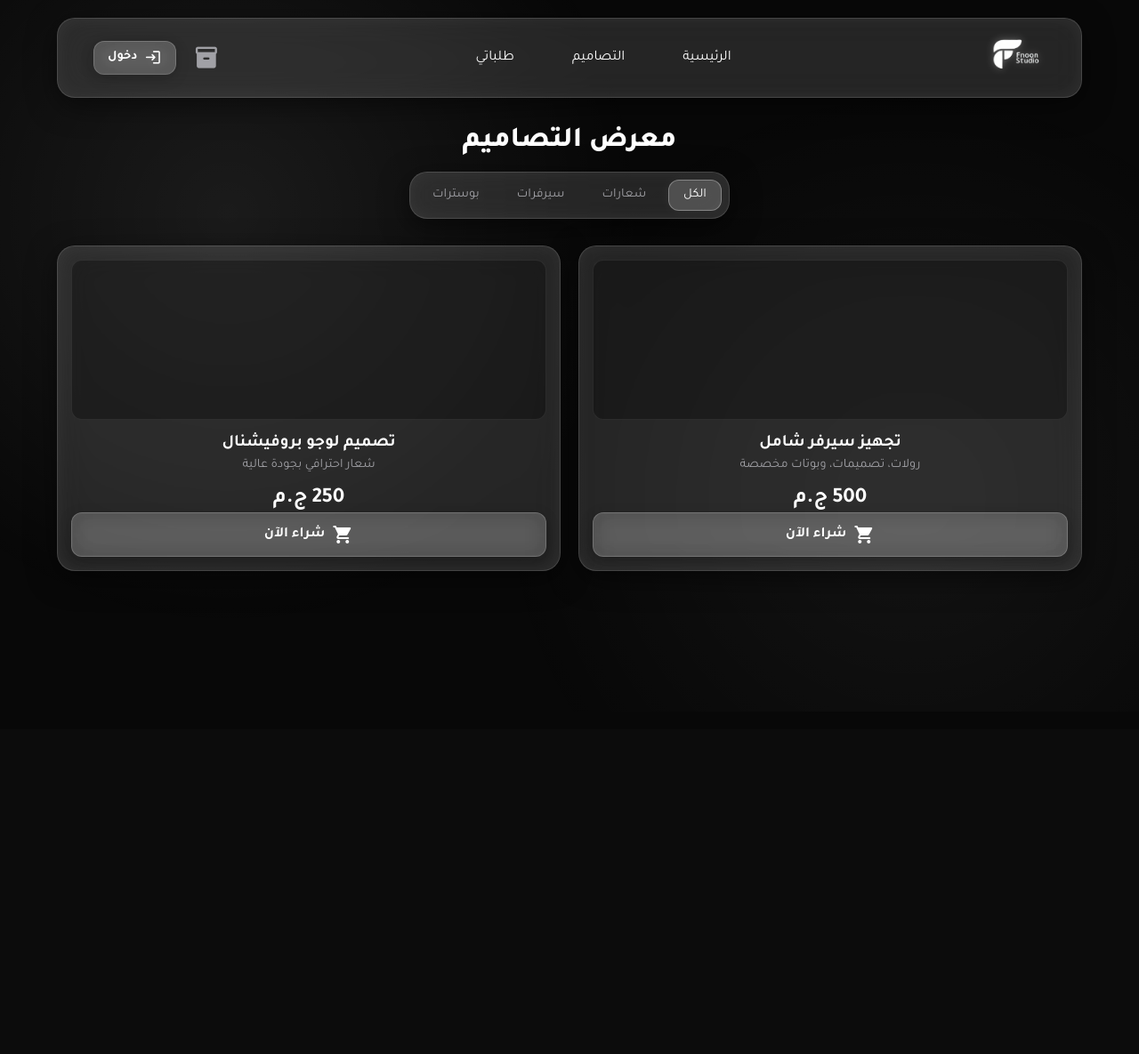
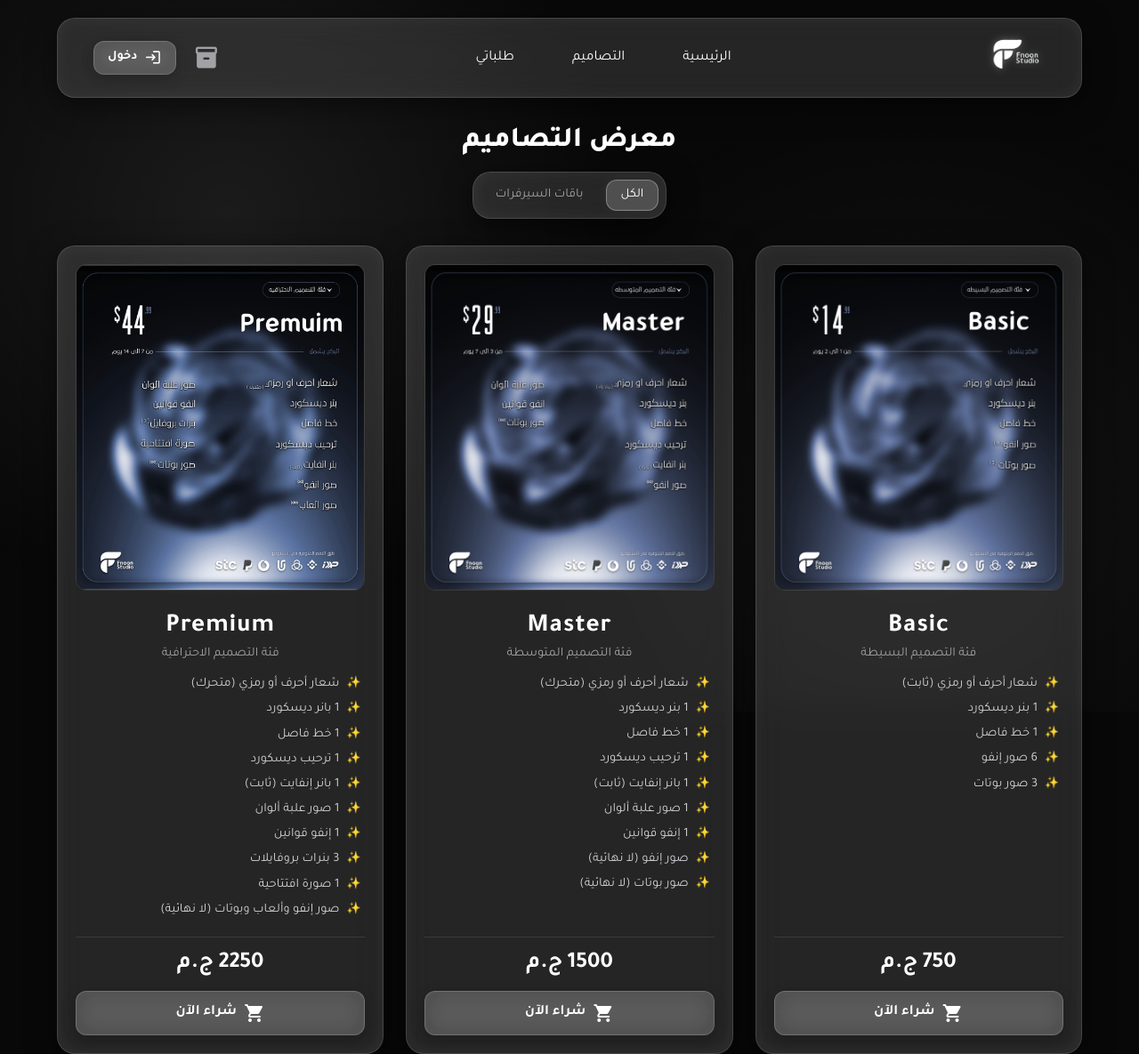
Before and after one commit to jotube20/Fnoon, a Flask app: page / in a window 1280 px wide. Shown: the whole page at 89% size. Before the commit the page ends 642 px from the top, so only its background shows below. Run offline with Flask 3, Linux system fonts and the light colour scheme.

Commit message:
Update index.html

```diff
--- a/templates/index.html
+++ b/templates/index.html
@@ -61,9 +61,16 @@
         .filter-btn { padding: 8px 16px; border-radius: 12px; border: 1px solid transparent; color: #a1a1a6; background: transparent; cursor: pointer; transition: 0.3s; font-size: 0.9rem;}
         .filter-btn.active { background: rgba(255,255,255,0.2); color: #fff; border: 1px solid rgba(255,255,255,0.3); box-shadow: 0 0 15px rgba(255,255,255,0.05); }
 
-        .gallery { display: grid; grid-template-columns: repeat(auto-fit, minmax(280px, 1fr)); gap: 20px; padding: 0 15px 30px; }
-        .design-card { padding: 15px; text-align: center; }
-        .design-img { width: 100%; height: 180px; border-radius: 12px; background: rgba(0,0,0,0.3); border: 1px solid rgba(255,255,255,0.08); margin-bottom: 15px; }
+        .gallery { display: grid; grid-template-columns: repeat(auto-fit, minmax(300px, 1fr)); gap: 25px; padding: 0 15px 40px; }
+        .design-card { padding: 20px; text-align: center; display: flex; flex-direction: column; justify-content: space-between;}
+
+        /* تظبيط مقاسات الصور عشان متمطش */
+        .pkg-img { width: 100%; height: auto; border-radius: 12px; margin-bottom: 15px; border: 1px solid rgba(255,255,255,0.1); object-fit: contain; }
+
+        /* قائمة مميزات الباقات */
+        .pkg-features { list-style: none; text-align: right; margin-bottom: 20px; padding: 0 5px; }
+        .pkg-features li { color: #d1d1d6; font-size: 0.9rem; margin-bottom: 8px; display: flex; align-items: flex-start; gap: 8px; line-height: 1.4;}
+        .pkg-features li::before { content: '✨'; font-size: 0.8rem; margin-top: 2px;}
 
         .modal { display: none; position: fixed; inset: 0; background: rgba(0,0,0,0.7); backdrop-filter: blur(8px); -webkit-backdrop-filter: blur(8px); z-index: 1000; justify-content: center; align-items: center; padding: 20px; }
         .modal-content { width: 100%; max-width: 400px; padding: 25px 20px; text-align: center; animation: popUp 0.3s ease-out; }
@@ -121,31 +128,89 @@
         <h2 class="section-title">معرض التصاميم</h2>
         <div class="filters glass-panel" style="width: max-content; margin: 0 auto 30px;">
             <button class="filter-btn active" onclick="filterDesigns('all', this)">الكل</button>
-            <button class="filter-btn" onclick="filterDesigns('logos', this)">شعارات</button>
-            <button class="filter-btn" onclick="filterDesigns('servers', this)">سيرفرات</button>
-            <button class="filter-btn" onclick="filterDesigns('posters', this)">بوسترات</button>
+            <button class="filter-btn" onclick="filterDesigns('servers', this)">باقات السيرفرات</button>
         </div>
 
         <div class="gallery">
+
             <div class="design-card glass-panel" data-category="servers">
-                <div class="design-img"></div>
-                <h3 style="margin-bottom: 5px;">تجهيز سيرفر شامل</h3>
-                <p style="color: #a1a1a6; font-size: 0.9rem; margin-bottom: 15px;">رولات، تصميمات، وبوتات مخصصة</p>
-                <h3 style="color: #fff; font-size: 1.5rem;">500 ج.م</h3>
-                <button class="btn-glass" onclick="openCheckout('تجهيز سيرفر شامل', 500)">
-                    <span class="material-icons-round">shopping_cart</span> شراء الآن
-                </button>
+                <div>
+                    <img src="{{ url_for('static', filename='basic.png') }}" alt="Basic" class="pkg-img">
+                    <h3 style="margin-bottom: 5px; color: #fff; font-size: 1.8rem; letter-spacing: 1px;">Basic</h3>
+                    <p style="color: #a1a1a6; font-size: 0.9rem; margin-bottom: 15px;">فئة التصميم البسيطة</p>
+
+                    <ul class="pkg-features">
+                        <li>شعار أحرف أو رمزي (ثابت)</li>
+                        <li>1 بنر ديسكورد</li>
+                        <li>1 خط فاصل</li>
+                        <li>6 صور إنفو</li>
+                        <li>3 صور بوتات</li>
+                    </ul>
+                </div>
+
+                <div>
+                    <h3 style="color: #fff; font-size: 1.6rem; margin-bottom: 15px; border-top: 1px solid rgba(255,255,255,0.1); padding-top: 15px;">750 ج.م</h3>
+                    <button class="btn-glass" onclick="openCheckout('باقة Basic', 750)">
+                        <span class="material-icons-round">shopping_cart</span> شراء الآن
+                    </button>
+                </div>
             </div>
 
-            <div class="design-card glass-panel" data-category="logos">
-                <div class="design-img"></div>
-                <h3 style="margin-bottom: 5px;">تصميم لوجو بروفيشنال</h3>
-                <p style="color: #a1a1a6; font-size: 0.9rem; margin-bottom: 15px;">شعار احترافي بجودة عالية</p>
-                <h3 style="color: #fff; font-size: 1.5rem;">250 ج.م</h3>
-                <button class="btn-glass" onclick="openCheckout('تصميم لوجو بروفيشنال', 250)">
-                    <span class="material-icons-round">shopping_cart</span> شراء الآن
-                </button>
+            <div class="design-card glass-panel" data-category="servers">
+                <div>
+                    <img src="{{ url_for('static', filename='master.png') }}" alt="Master" class="pkg-img">
+                    <h3 style="margin-bottom: 5px; color: #fff; font-size: 1.8rem; letter-spacing: 1px;">Master</h3>
+                    <p style="color: #a1a1a6; font-size: 0.9rem; margin-bottom: 15px;">فئة التصميم المتوسطة</p>
+
+                    <ul class="pkg-features">
+                        <li>شعار أحرف أو رمزي (متحرك)</li>
+                        <li>1 بنر ديسكورد</li>
+                        <li>1 خط فاصل</li>
+                        <li>1 ترحيب ديسكورد</li>
+                        <li>1 بانر إنفايت (ثابت)</li>
+                        <li>1 صور علبة ألوان</li>
+                        <li>1 إنفو قوانين</li>
+                        <li>صور إنفو (لا نهائية)</li>
+                        <li>صور بوتات (لا نهائية)</li>
+                    </ul>
+                </div>
+
+                <div>
+                    <h3 style="color: #fff; font-size: 1.6rem; margin-bottom: 15px; border-top: 1px solid rgba(255,255,255,0.1); padding-top: 15px;">1500 ج.م</h3>
+                    <button class="btn-glass" onclick="openCheckout('باقة Master', 1500)">
+                        <span class="material-icons-round">shopping_cart</span> شراء الآن
+                    </button>
+                </div>
             </div>
+
+            <div class="design-card glass-panel" data-category="servers">
+                <div>
+                    <img src="{{ url_for('static', filename='premium.png') }}" alt="Premium" class="pkg-img">
+                    <h3 style="margin-bottom: 5px; color: #fff; font-size: 1.8rem; letter-spacing: 1px;">Premium</h3>
+                    <p style="color: #a1a1a6; font-size: 0.9rem; margin-bottom: 15px;">فئة التصميم الاحترافية</p>
+
+                    <ul class="pkg-features">
+                        <li>شعار أحرف أو رمزي (متحرك)</li>
+                        <li>1 بانر ديسكورد</li>
+                        <li>1 خط فاصل</li>
+                        <li>1 ترحيب ديسكورد</li>
+                        <li>1 بانر إنفايت (ثابت)</li>
+                        <li>1 صور علبة ألوان</li>
+                        <li>1 إنفو قوانين</li>
+                        <li>3 بنرات بروفايلات</li>
+                        <li>1 صورة افتتاحية</li>
+                        <li>صور إنفو وألعاب وبوتات (لا نهائية)</li>
+                    </ul>
+                </div>
+
+                <div>
+                    <h3 style="color: #fff; font-size: 1.6rem; margin-bottom: 15px; border-top: 1px solid rgba(255,255,255,0.1); padding-top: 15px;">2250 ج.م</h3>
+                    <button class="btn-glass" onclick="openCheckout('باقة Premium', 2250)">
+                        <span class="material-icons-round">shopping_cart</span> شراء الآن
+                    </button>
+                </div>
+            </div>
+
         </div>
     </main>
 
@@ -200,7 +265,7 @@
 
             document.querySelectorAll('.design-card').forEach(card => {
                 if(category === 'all' || card.getAttribute('data-category') === category) {
-                    card.style.display = 'block';
+                    card.style.display = 'flex';
                 } else {
                     card.style.display = 'none';
                 }
```
